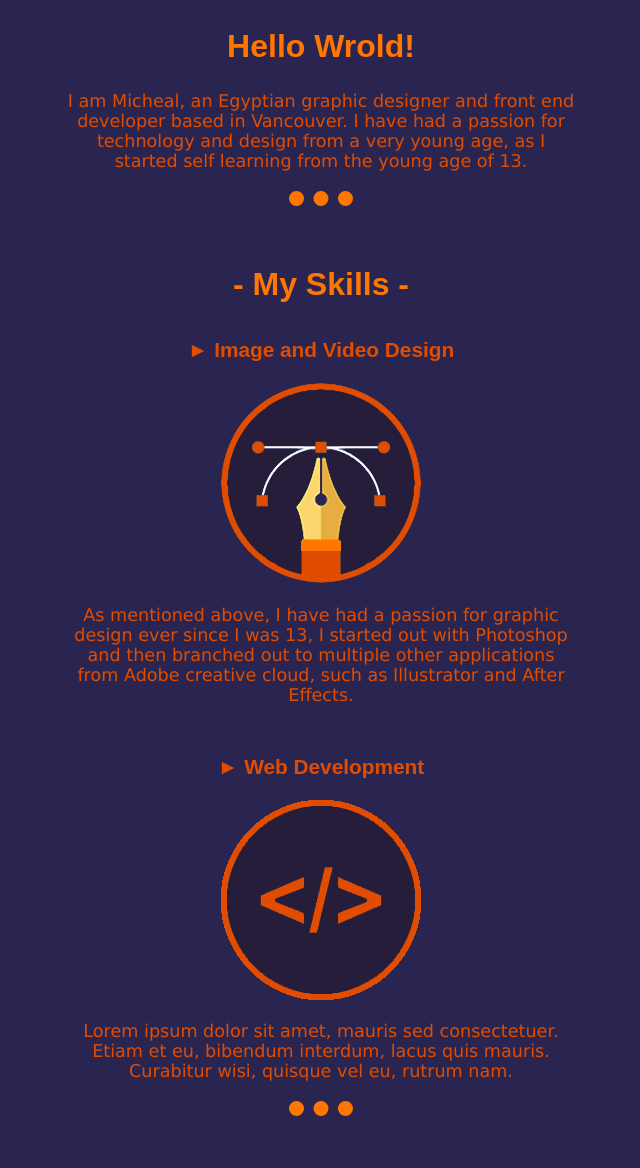
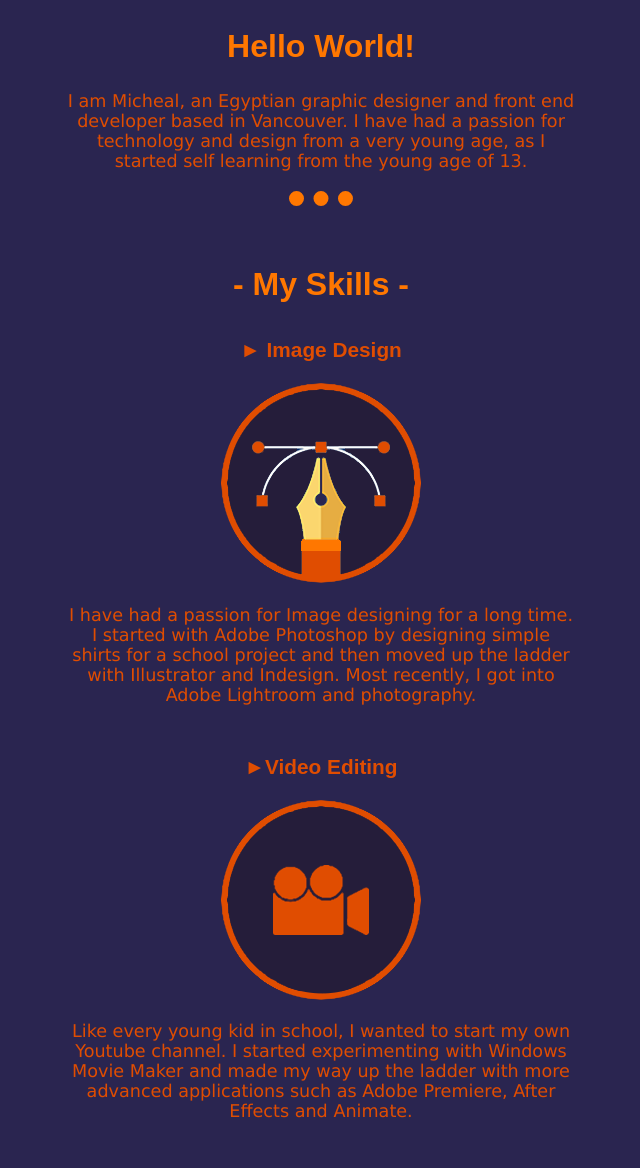
Before and after one commit to zuperzonic1/Personal_Portfolio, a plain HTML site: page index.html in a window 1280 px wide. Shown: the part 1208-2376 px from the top of the page, without its empty margins (319-959 px from the left). Drawn offline with Linux system fonts and the light colour scheme.

Commit message:
text addition - Spacing - Video edit part + logo

```diff
--- a/index.html
+++ b/index.html
@@ -38,21 +38,26 @@
 <!--       <img class="link1"src="link1.png" alt="N/A"> -->
       <div class="profile">
         <img src="Images\ppicture.png" alt="profile-picture">
-        <h2>Hello Wrold!</h2>
+        <h2>Hello World!</h2>
         <p>I am Micheal, an Egyptian graphic designer and front end developer based in Vancouver. I have had a passion for technology and design from a very young age, as I started self learning from the young age of 13.</p>
       </div>
       <hr>
       <div class="skills">
         <h2 class="myskills">-   My Skills   -</h2>
         <div class="skill-row">
-          <h3>► Image and Video Design</h3>
+          <h3>► Image Design</h3>
           <img class="" src="Images\graphicdes.png" alt="pin-tool-logo">
-          <p class="skillsp">As mentioned above, I have had a passion for graphic design ever since I was 13, I started out with Photoshop and then branched out to multiple other applications from Adobe creative cloud, such as Illustrator and After Effects.</p>
+          <p class="skillsp">I have had a passion for Image designing for a long time. I started with Adobe Photoshop by designing simple shirts for a school project and then moved up the ladder with Illustrator and Indesign. Most recently, I got into Adobe Lightroom and photography. </p>
+        </div>
+        <div class="skill-row">
+          <h3>►Video Editing</h3>
+          <img class="" src="Images\videoed.png" alt="video-logo">
+          <p class="skillsp">Like every young kid in school, I wanted to start my own Youtube channel. I started experimenting with Windows Movie Maker and made my way up the ladder with more advanced applications such as Adobe Premiere, After Effects and Animate.</p>
         </div>
         <div class="skill-row">
           <h3>► Web Development</h3>
           <img class="" src="Images\webdev.png" alt="webdev-logo">
-          <p>Lorem ipsum dolor sit amet, mauris sed consectetuer. Etiam et eu, bibendum interdum, lacus quis mauris. Curabitur wisi, quisque vel eu, rutrum nam.</p>
+          <p>Within the last two years, my interest in programming peaked when I took a couple of python courses. This gave me a gateway into the world of web development, where I was able to mix programming and creativity.</p>
         </div>
         <hr id="Tools">
         <h2>- Tools & Qualifications -</h2>
@@ -115,7 +120,7 @@
           </tr>
         </table>
         <hr class="hrtools" id="MyWork">
-        <h2 >Work Samples</h2>
+        <h2 >- Work Samples -</h2>
         <a href=https://www.instagram.com/mf_folio/> <img class="igpic" src="Images\instagram hyperlink.png" alt=""> </a>
       </div>
       <hr class="hrcus"
@@ -123,14 +128,13 @@
     <div class="bot" id="contactus">
 <!--       <img class="link2"src="link2.png" alt="N/A"> -->
       <div class="contact-me">
-        <h2 class="h2contact">Get In Touch</h2>
+        <h2 class="h2contact">- Get In Touch -</h2>
         <h3>Lorem ipsum dolor sit amet, non elit.</h3>
         <p>Lorem ipsum dolor sit amet, in quis, aenean amet. Phasellus sodales, tellus donec dui, ornare erat.</p>
         <a class="footer-link" href="mailto:mickelsteam1@gmail.com">Email Me</a>
-
         <a class="footer-link" href="https://www.linkedin.com/">LinkedIn</a>
         <a class="footer-link" href="https://twitter.com/">Twitter</a>
-        <a class="footer-link" href="https://zuperzonic1.github.io/Personal_Portfolio/#home">Website</a>
+        <a class="footer-link" href="https://www.instagram.com/mf_folio">Instagram</a>
         <p>© Micheal Felobes</p>
       </div>
     </div>
```
Also changed, not shown: Images/videoed.png (added).
